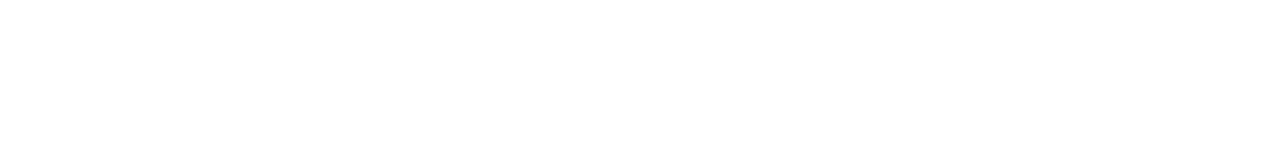
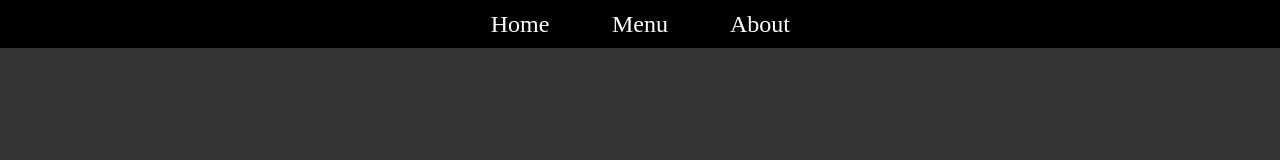
Before and after one commit to Giuliorio/restaurant, a website built with webpack: page src/template.html in a window 1280 px wide. Built offline with nearby package versions, Linux system fonts and the light colour scheme.

Commit message:
Style template

```diff
--- a/src/index.js
+++ b/src/index.js
@@ -1 +1,2 @@
+import './reset.css';
 import './styles.css';
--- /dev/null
+++ b/src/reset.css
@@ -0,0 +1,47 @@
+/* 1. Use a more-intuitive box-sizing model */
+*, *::before, *::after {
+    box-sizing: border-box;
+  }
+
+  /* 2. Remove default margin */
+  * {
+    margin: 0;
+  }
+
+  body {
+    /* 3. Add accessible line-height */
+    line-height: 1.5;
+    /* 4. Improve text rendering */
+    -webkit-font-smoothing: antialiased;
+  }
+
+  /* 5. Improve media defaults */
+  img, picture, video, canvas, svg {
+    display: block;
+    max-width: 100%;
+  }
+
+  /* 6. Inherit fonts for form controls */
+  input, button, textarea, select {
+    font: inherit;
+  }
+
+  /* 7. Avoid text overflows */
+  p, h1, h2, h3, h4, h5, h6 {
+    overflow-wrap: break-word;
+  }
+
+  /* 8. Improve line wrapping */
+  p {
+    text-wrap: pretty;
+  }
+  h1, h2, h3, h4, h5, h6 {
+    text-wrap: balance;
+  }
+
+  /*
+    9. Create a root stacking context
+  */
+  #root, #__next {
+    isolation: isolate;
+  }
--- a/src/styles.css
+++ b/src/styles.css
@@ -0,0 +1,36 @@
+body {
+    display: grid;
+    grid-template-rows: auto 1fr;
+    height: 100vh;
+}
+
+nav {
+    display: flex;
+    justify-content: center;
+    align-items: center;
+    gap: 40px;
+    height: 48px;
+    background-color: #000;
+    padding: 12px;
+}
+
+nav button {
+    width: 80px;
+
+    background: none;
+    border: none;
+
+    color: #fff;
+
+    font-size: 1.5rem;
+}
+
+nav button:hover {
+    transform: scale(1.1);
+    text-decoration: underline;
+}
+
+#content {
+    background-color: #333;
+    overflow: auto;
+}
--- a/src/template.html
+++ b/src/template.html
@@ -3,9 +3,16 @@
 <head>
     <meta charset="UTF-8">
     <meta name="viewport" content="width=device-width, initial-scale=1.0">
-    <title>Document</title>
+    <title>Boba Shop</title>
 </head>
 <body>
-
+    <header>
+        <nav>
+            <button class="home">Home</button>
+            <button class="menu">Menu</button>
+            <Button class="about">About</Button>
+        </nav>
+    </header>
+    <div id="content"></div>
 </body>
 </html>
```
